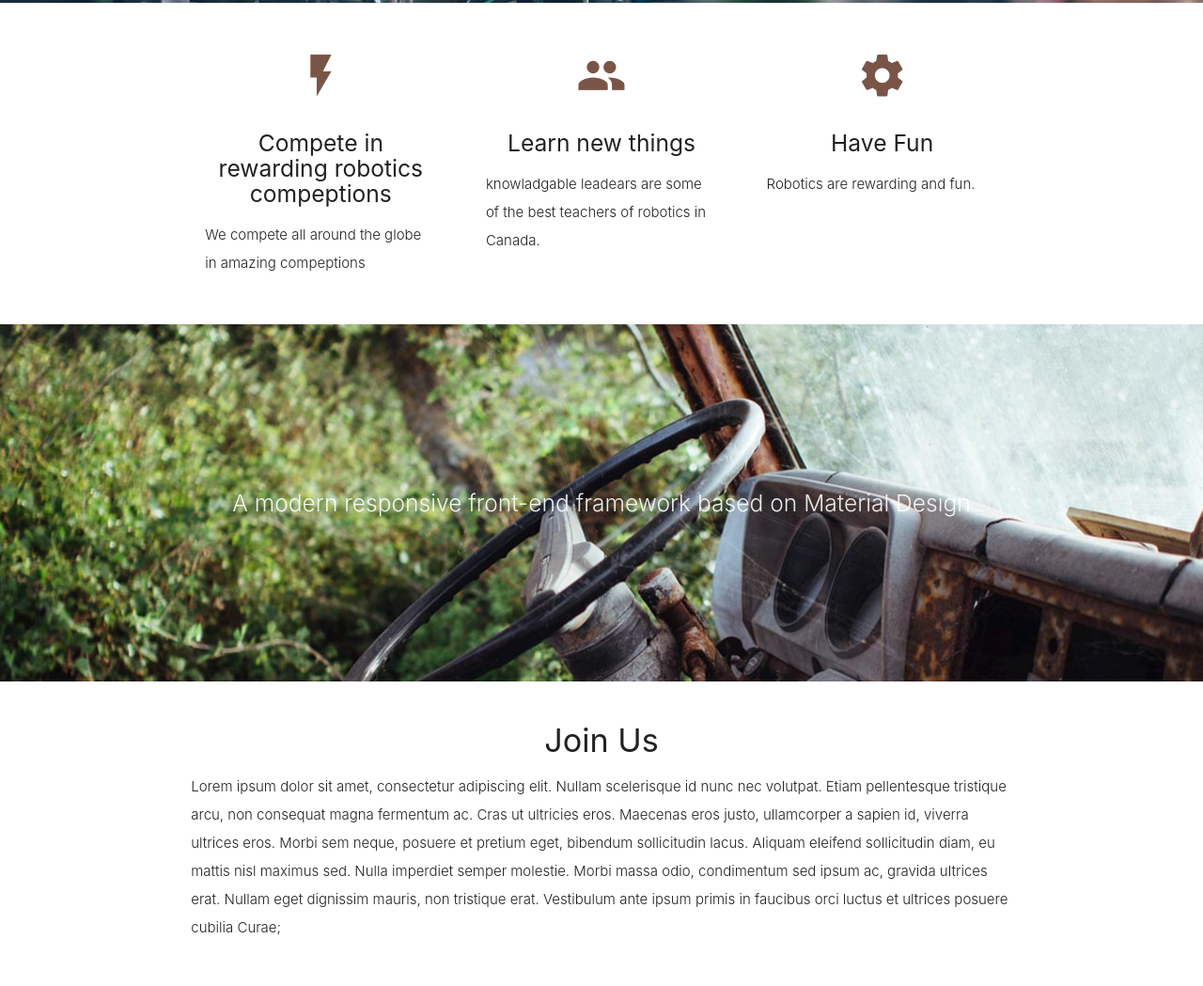
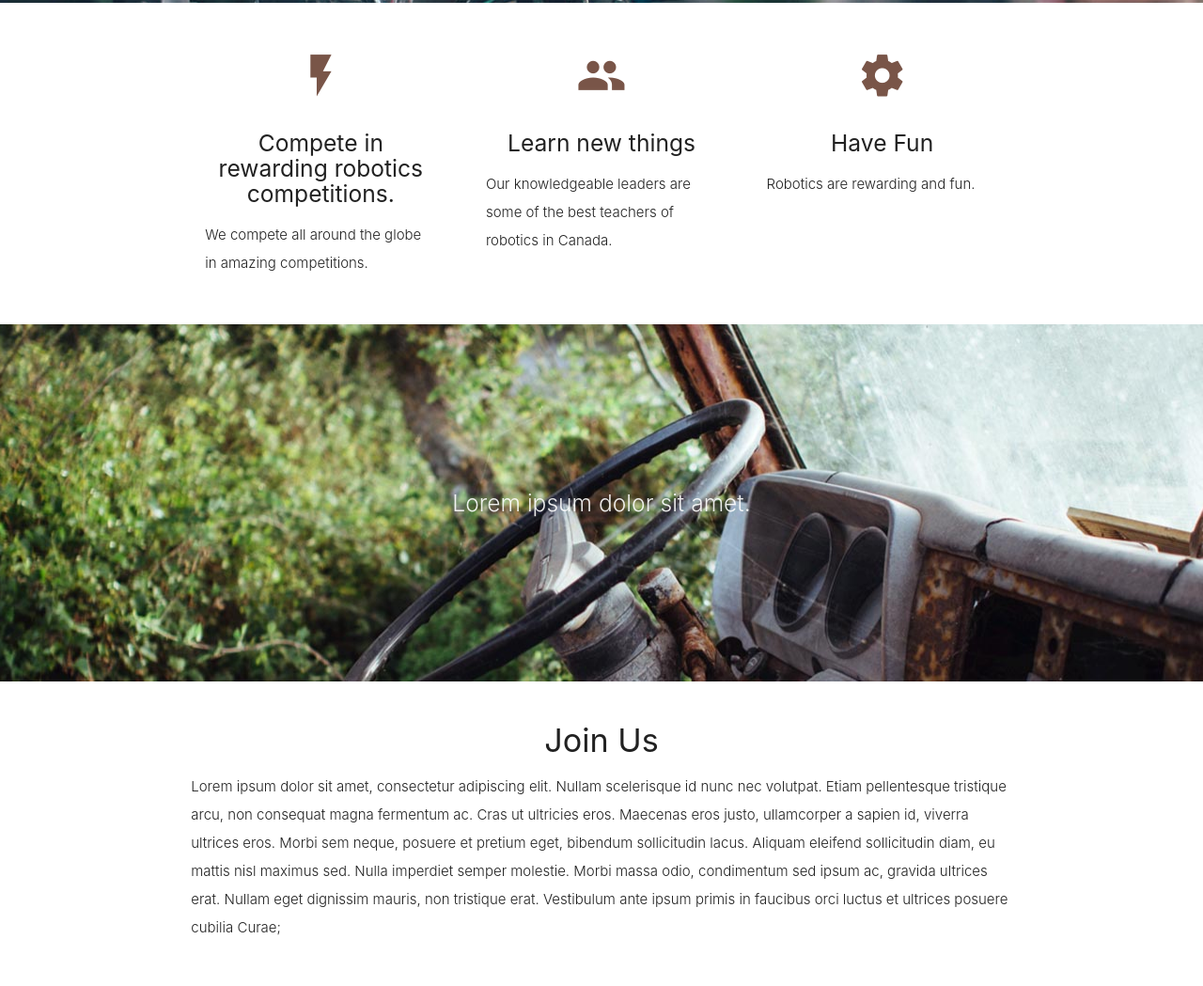
Before and after one commit to shahanneda/PinetreeRobotics, a plain HTML site: page index.html in a window 1280 px wide. Shown: the part 441-1490 px from the top of the page at 94% size. Drawn offline with nearby package versions, Linux system fonts and the light colour scheme.

Commit message:
Fixed spelling

```diff
--- a/index.html
+++ b/index.html
@@ -3,7 +3,7 @@
 <head>
   <meta http-equiv="Content-Type" content="text/html; charset=UTF-8"/>
   <meta name="viewport" content="width=device-width, initial-scale=1"/>
-  <title>Parallax Template - Materialize</title>
+  <title>Pinetree Robotics</title>
 
   <!-- CSS  -->
   <link href="https://fonts.googleapis.com/icon?family=Material+Icons" rel="stylesheet">
@@ -14,9 +14,9 @@
   <nav class="white" role="navigation">
     <div class="nav-wrapper container">
       <a id="logo-container" href="#" class="brand-logo">Logo</a>
-      <ul class="right hide-on-med-and-down">
+      <!-- <ul class="right hide-on-med-and-down">
         <li><a href="#">Navbar Link</a></li>
-      </ul>
+      </ul> -->
 
       <!-- <ul id="nav-mobile" class="sidenav">
         <li><a href="#">Navbar Link</a></li>
@@ -52,9 +52,9 @@
         <div class="col s12 m4">
           <div class="icon-block">
             <h2 class="center brown-text"><i class="material-icons">flash_on</i></h2>
-            <h5 class="center">Compete in rewarding robotics compeptions</h5>
+            <h5 class="center">Compete in rewarding robotics competitions.</h5>
 
-            <p class="light">We compete all around the globe in amazing compeptions</p>
+            <p class="light">We compete all around the globe in amazing competitions.</p>
           </div>
         </div>
 
@@ -63,7 +63,7 @@
             <h2 class="center brown-text"><i class="material-icons">group</i></h2>
             <h5 class="center">Learn new things</h5>
 
-            <p class="light"> knowladgable leadears are some of the best teachers of robotics in Canada. </p>
+            <p class="light"> Our knowledgeable leaders are some of the best teachers of robotics in Canada. </p>
           </div>
         </div>
 
@@ -85,7 +85,7 @@
     <div class="section no-pad-bot">
       <div class="container">
         <div class="row center">
-          <h5 class="header col s12 light">A modern responsive front-end framework based on Material Design</h5>
+          <h5 class="header col s12 light">Lorem ipsum dolor sit amet.</h5>
         </div>
       </div>
     </div>
```
